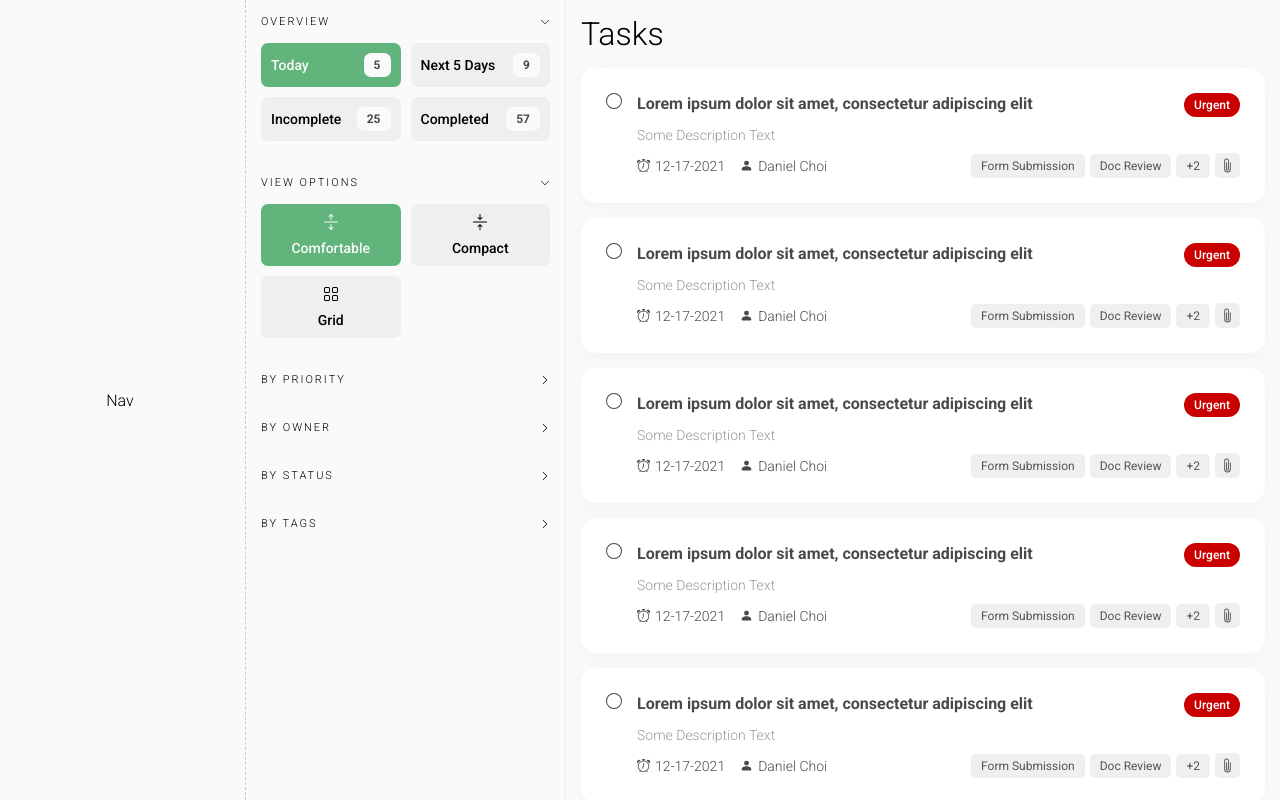
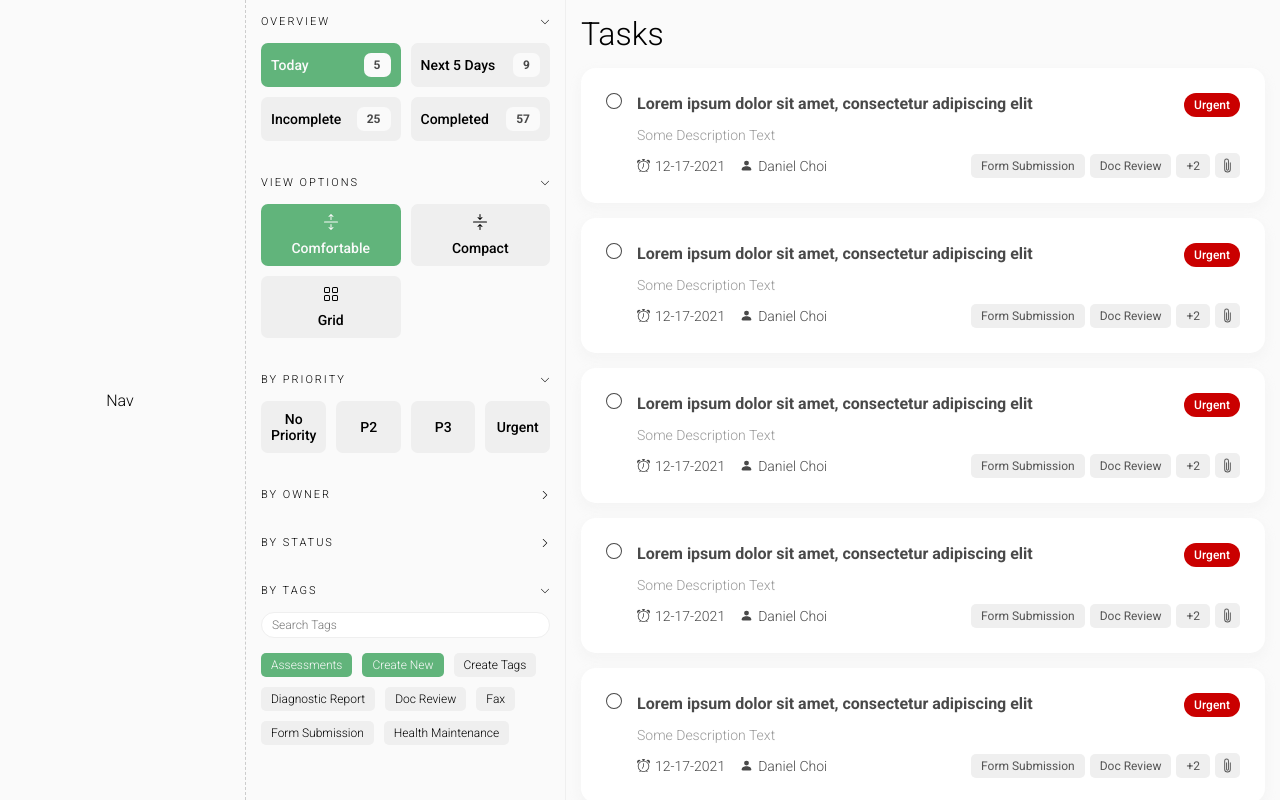
Before and after one commit to dchoi87/akute-health, a React (Create React App) app: page / in a window 1280 px wide. Built offline with nearby package versions, Linux system fonts and the light colour scheme.

Commit message:
Tags & Priority

```diff
--- /dev/null
+++ b/src/components/tasks/Priority.js
@@ -0,0 +1,12 @@
+const Priority = () => {
+  return (
+    <div className="tasks-priority">
+      <div className="tasks-priority__btn tasks__btn">No Priority</div>
+      <div className="tasks-priority__btn tasks__btn">P2</div>
+      <div className="tasks-priority__btn tasks__btn">P3</div>
+      <div className="tasks-priority__btn tasks__btn">Urgent</div>
+    </div>
+  )
+}
+
+export default Priority;
--- a/src/components/tasks/SideBar.js
+++ b/src/components/tasks/SideBar.js
@@ -1,5 +1,7 @@
 import Summary from './Summary';
 import ViewOptions from './ViewOptions';
+import Priority from './Priority';
+import Tags from './Tags';
 
 const SideBar = () => {
   return (
@@ -25,11 +27,11 @@ const SideBar = () => {
       <div className="tasks-sidebar__section">
         <div className="tasks-sidebar__header">
           <span>By Priority</span>
-          <svg xmlns="http://www.w3.org/2000/svg" width="16" height="16" fill="currentColor" className="bi bi-chevron-right" viewBox="0 0 16 16">
-            <path fillRule="evenodd" d="M4.646 1.646a.5.5 0 0 1 .708 0l6 6a.5.5 0 0 1 0 .708l-6 6a.5.5 0 0 1-.708-.708L10.293 8 4.646 2.354a.5.5 0 0 1 0-.708z"/>
+          <svg xmlns="http://www.w3.org/2000/svg" width="16" height="16" fill="currentColor" className="bi bi-chevron-down" viewBox="0 0 16 16">
+            <path fillRule="evenodd" d="M1.646 4.646a.5.5 0 0 1 .708 0L8 10.293l5.646-5.647a.5.5 0 0 1 .708.708l-6 6a.5.5 0 0 1-.708 0l-6-6a.5.5 0 0 1 0-.708z"/>
           </svg>
         </div>
-        {/* <Summary /> */}
+        <Priority />
       </div>
       <div className="tasks-sidebar__section">
         <div className="tasks-sidebar__header">
@@ -52,11 +54,11 @@ const SideBar = () => {
       <div className="tasks-sidebar__section">
         <div className="tasks-sidebar__header">
           <span>By Tags</span>
-          <svg xmlns="http://www.w3.org/2000/svg" width="16" height="16" fill="currentColor" className="bi bi-chevron-right" viewBox="0 0 16 16">
-            <path fillRule="evenodd" d="M4.646 1.646a.5.5 0 0 1 .708 0l6 6a.5.5 0 0 1 0 .708l-6 6a.5.5 0 0 1-.708-.708L10.293 8 4.646 2.354a.5.5 0 0 1 0-.708z"/>
+          <svg xmlns="http://www.w3.org/2000/svg" width="16" height="16" fill="currentColor" className="bi bi-chevron-down" viewBox="0 0 16 16">
+            <path fillRule="evenodd" d="M1.646 4.646a.5.5 0 0 1 .708 0L8 10.293l5.646-5.647a.5.5 0 0 1 .708.708l-6 6a.5.5 0 0 1-.708 0l-6-6a.5.5 0 0 1 0-.708z"/>
           </svg>
         </div>
-        {/* <Summary /> */}
+        <Tags />
       </div>
     </div>
   )
--- /dev/null
+++ b/src/components/tasks/Tags.js
@@ -0,0 +1,33 @@
+const tags = [
+  'assessments',
+  'create new',
+  'create tags',
+  'diagnostic report',
+  'doc review',
+  'fax',
+  'form submission',
+  'health maintenance',
+];
+
+const Tags = () => {
+  return (
+    <div className="tasks-tags">
+      <div className="tasks-tags__search">
+        {/* <label htmlFor="tasks-search" className="visually-hidden">Search Tags</label> */}
+        <input type="search" id="tasks-search" placeholder="Search Tags"/>
+      </div>
+      <div className="tasks-tags__wrapper">
+        {
+          tags.map((tag, i) => {
+            const temp = i < 2;
+            return (
+              <button key={i} className={"tasks-tags__tag tasks__btn" + (temp ? ' tasks__btn--selected' : '')}>{tag}</button>
+            )
+          })
+        }
+      </div>
+    </div>
+  )
+}
+
+export default Tags;
--- a/src/components/tasks/Tasks.css
+++ b/src/components/tasks/Tasks.css
@@ -86,10 +86,6 @@
   background: #efefef;
   font-size: 14px;
 }
-.tasks-summary__status--selected {
-  background: #61b47b;
-  color: #fafafa;
-}
 .tasks-summary__title {}
 .tasks-summary__count {
   background: #fafafa;
@@ -116,6 +112,58 @@
   border-radius: 7px;
   font-size: 14px;
   font-weight: 500;
+}
+
+/* priority */
+.tasks-priority {
+  display: grid;
+  grid-template-columns: repeat(4, 1fr);
+  gap: 10px;
+}
+.tasks-priority__btn {
+  display: flex;
+  align-items: center;
+  justify-content: center;
+  text-align: center;
+  font-size: 14px;
+  font-weight: 500;
+  background: #efefef;
+  padding: 10px;
+  border-radius: 7px;
+}
+
+
+/* tags */
+.tasks-tags {
+  display: grid;
+  grid-template-columns: auto;
+  gap: 15px;
+}
+.tasks-tags__search {
+  display: grid;
+  grid-template-columns: auto;
+  gap: 5px;
+}
+.tasks-tags__search input {
+  border: 1px solid #efefef;
+  border-radius: 15px;
+  padding: 5px 10px;
+  font-family: 'Roboto';
+  font-weight: 300;
+  font-size: 12px;
+}
+.tasks-tags__wrapper {
+  display: flex;
+  flex-wrap: wrap;
+  gap: 10px; /* change later */
+}
+.tasks-tags__tag {
+  font-size: 12px;
+  font-weight: 300;
+  text-transform: capitalize;
+  padding: 5px 10px;
+  border-radius: 5px;
+  background: #efefef;
 }
 
 /* filters */
```
